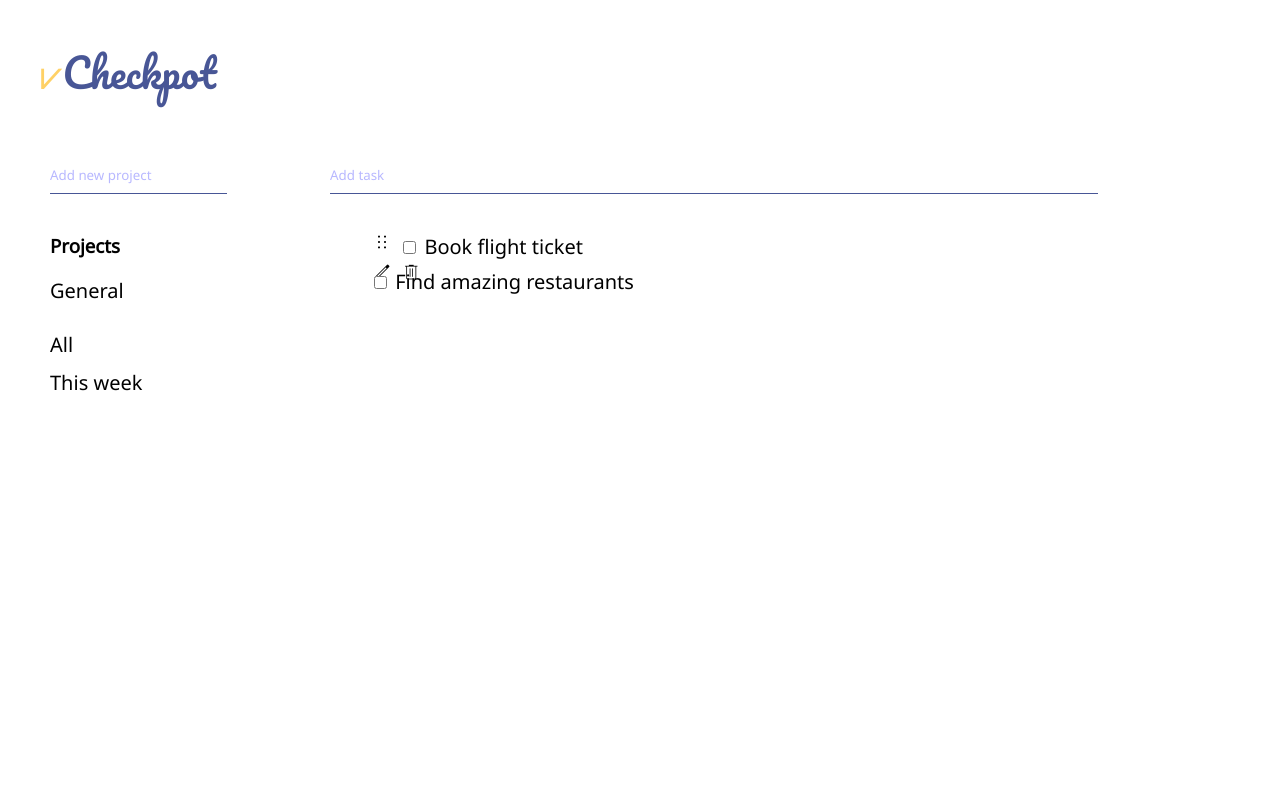
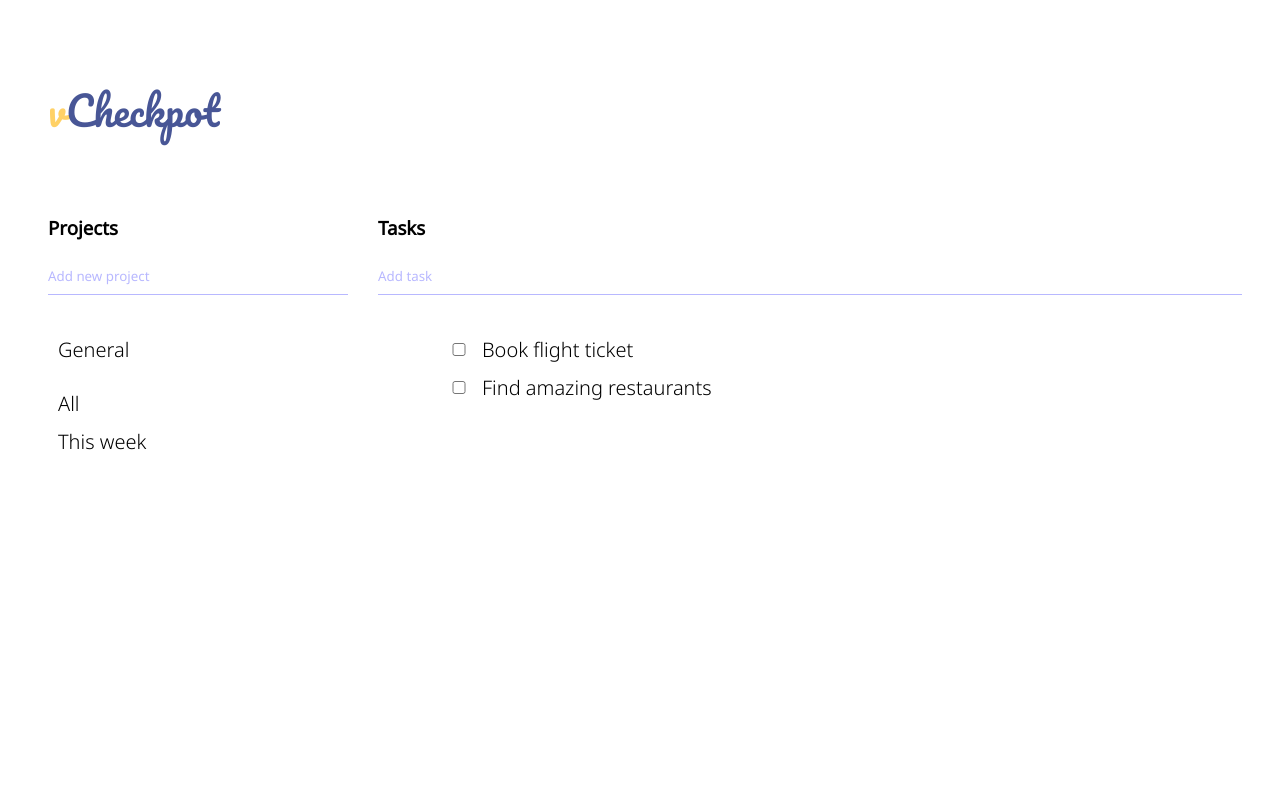
Before and after one commit to hyunique/todoApp, a website built with webpack: page dist/index.html in a window 1280 px wide. Shown: the top 800 px of the page. Built offline with nearby package versions, Linux system fonts and the light colour scheme.

Commit message:
modified layout and hover,focus setting

```diff
--- a/src/style.css
+++ b/src/style.css
@@ -1,4 +1,4 @@
-@import url('https://fonts.googleapis.com/css2?family=Noto+Sans:ital,wght@0,200;0,400;1,200&family=Pacifico&display=swap');
+@import url('https://fonts.googleapis.com/css2?family=Noto+Sans:ital,wght@0,200;0,300;0,400;1,200&family=Pacifico&display=swap');
 
 :root{
     --main-theme: #ffd166;
@@ -15,22 +15,37 @@
   font-variation-settings:
   'FILL' 0,
   'wght' 200,
-  'GRAD' 0,
-  'opsz' 20
+  'GRAD' 200,
+  'opsz' 20;
+  opacity: 0;
+  color: var(--main-theme);
+  transition: opacity .2s;
 }
 
+.material-symbols-outlined.hover{
+    opacity: 1;
+}
+
+html{
+    margin: 0;
+}
 body{
-    margin: 0;
     font-family: var(--font-main);
-    display: grid;
+    width: 100vw;
+    height: auto;
 }
+
 ul{
     list-style-type: none;
+    padding: 0;
 }
 
 li{
+    padding: 0 10px;
     height: 38px;
     font-size: 20px;
+    line-height: 38px;
+    font-weight: 300;
 }
 
 li:hover{
@@ -40,17 +55,11 @@ li:hover{
 
 .grid-container {
     display: grid;
-    width: 100vw;
-    height: auto;
+
     grid-template-columns: 25% 25% 25% 25%;
     grid-template-rows: 15% 75% 10%;
-    /* grid-template-areas:
-        'header header header '
-        'nav main main'
-        'nav footer footer'; */
-    /* gap: 10px; */
-
-    padding: 10px;
+    padding: 40px;
+    column-gap: 30px;
 }
 
 header{
@@ -62,10 +71,9 @@ header{
     text-align: left;
     font-family: var(--font-logo);
     font-size: 40px;
-    font-weight: 400;
+    font-weight: 300;
     color: var(--sub-dark);
     width: 100vw;
-    padding-left: 30px;
 }
 span{
     color: var(--main-theme);
@@ -81,27 +89,65 @@ nav{
 }
 
 
-.project--list{
-margin: 0;
+.project--list .clicked{
+background-color: var(--sub-light);
+color: var(--main-white);
 }
 
-.project--input, .task--input{
+
+
+.project--input{
+    width: 100%;
+}
+
+.task--input, .project--input{
     border: 0;
-    border-bottom: 1px solid var(--sub-dark);
+    border-bottom: 1px solid var(--sub-light);
     outline: 0;
     background: transparent;
     transition: border-color 0.2s;
     padding: 10px 0 10px 0;
     margin-bottom: 20px;
+    transition: border-color .3s;
 }
 
-section{
-    grid-column: 2/ span 3;
-    grid-row: 2/ span 3;
+input:focus{
+    border-bottom: 1px solid var(--main-theme);
+}
+input:focus::placeholder{
+    opacity: 0;
+}
+
+.project--item{
+    border-radius: 20px;
+    transition: color .2s;
+}
+
+.project--item:hover{
+    color: var(--sub-light);
+}
+
+.task--box{
+    grid-column: 2/ 5;
+    grid-row: 2/ 3;
 }
 
 .task--input{
-    width: 80%;
+    width: 90%;
+}
+
+.task--list{
+    padding: 0;
+}
+
+.task--item{
+    display: grid;
+    grid-template-columns: 5% 5% 70% 10%;
+    align-items: center;
+}
+.icons{
+    display: flex;
+    justify-content: space-evenly;
 }
 
 ::placeholder {
```
Also changed, not shown: dist/index.html.
